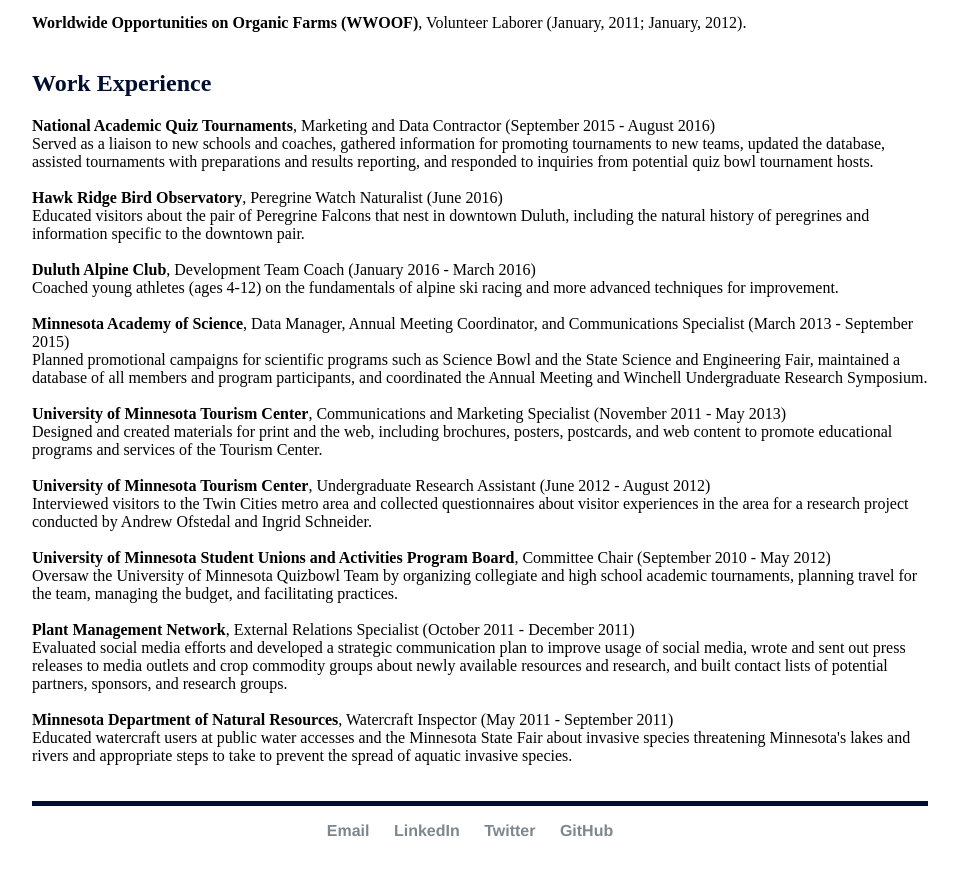
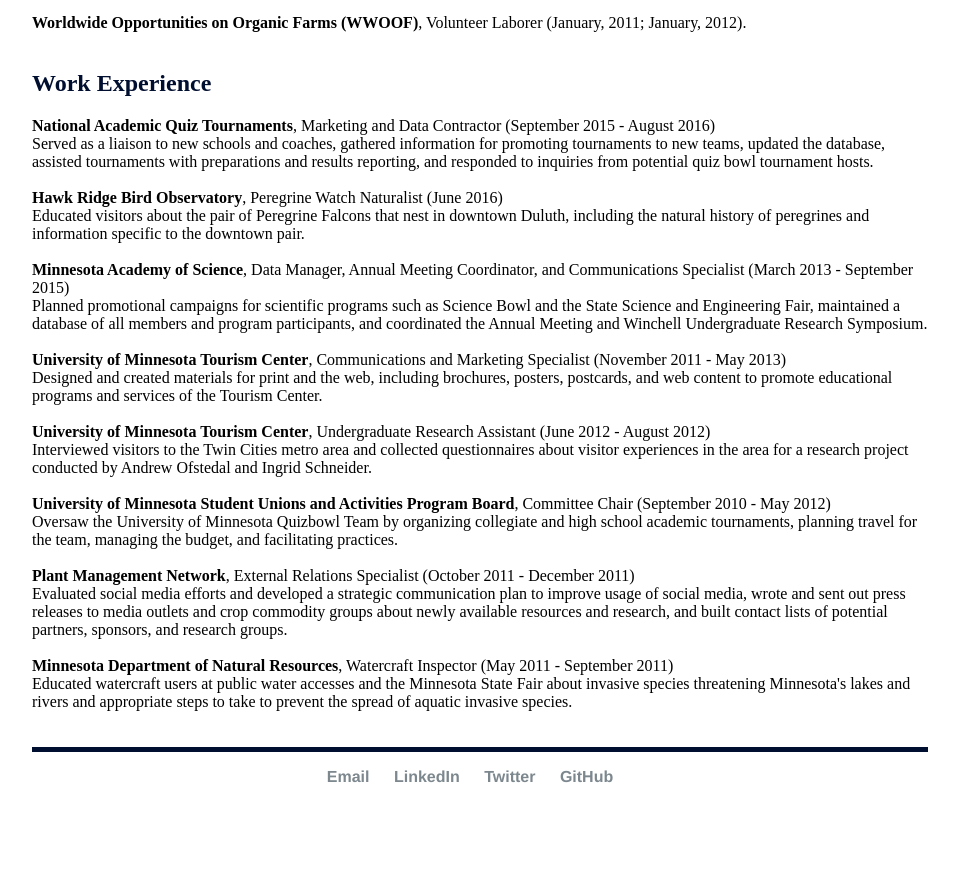
Before and after one commit to elizagrames/elizagrames.github.io, a Jekyll site: the page built from cv/index.html, in a window 1280 px wide and 900 px high, scrolled down 1682 px. Shown: the top 876 px of the window, without its empty margins (160-1119 px from the left). Built offline with Jekyll 4.4.1, drawn with Linux system fonts in a browser that asks for light colours; after the commit the page ends 2528 px from its top, so only the background shows below that.

Commit message:
Update index.html

```diff
--- a/cv/index.html
+++ b/cv/index.html
@@ -110,9 +110,6 @@
 <b>Hawk Ridge Bird Observatory</b>, Peregrine Watch Naturalist (June 2016)<br>
 Educated visitors about the pair of Peregrine Falcons that nest in downtown Duluth, including the natural history of peregrines and information specific to the downtown pair.<br><br>
 
-<b>Duluth Alpine Club</b>, Development Team Coach (January 2016 - March 2016)<br>
-Coached young athletes (ages 4-12) on the fundamentals of alpine ski racing and more advanced techniques for improvement.<br><br>
-
 <b>Minnesota Academy of Science</b>, Data Manager, Annual Meeting Coordinator, and Communications Specialist (March 2013 - September 2015)<br>
 Planned promotional campaigns for scientific programs such as Science Bowl and the State Science and Engineering Fair, maintained a database of all members and program participants, and coordinated the Annual Meeting and Winchell Undergraduate Research Symposium.<br><br>
 
```
